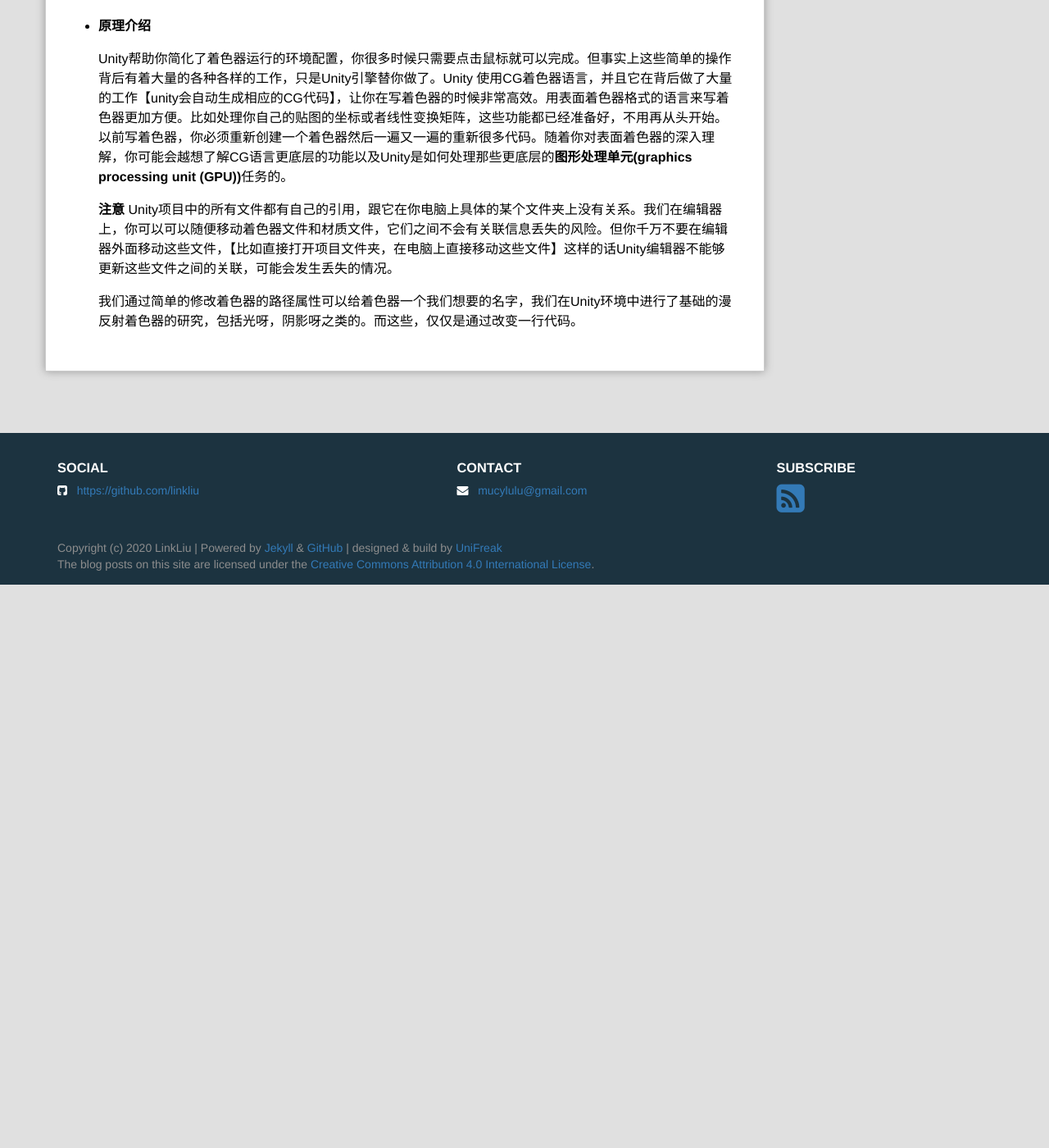
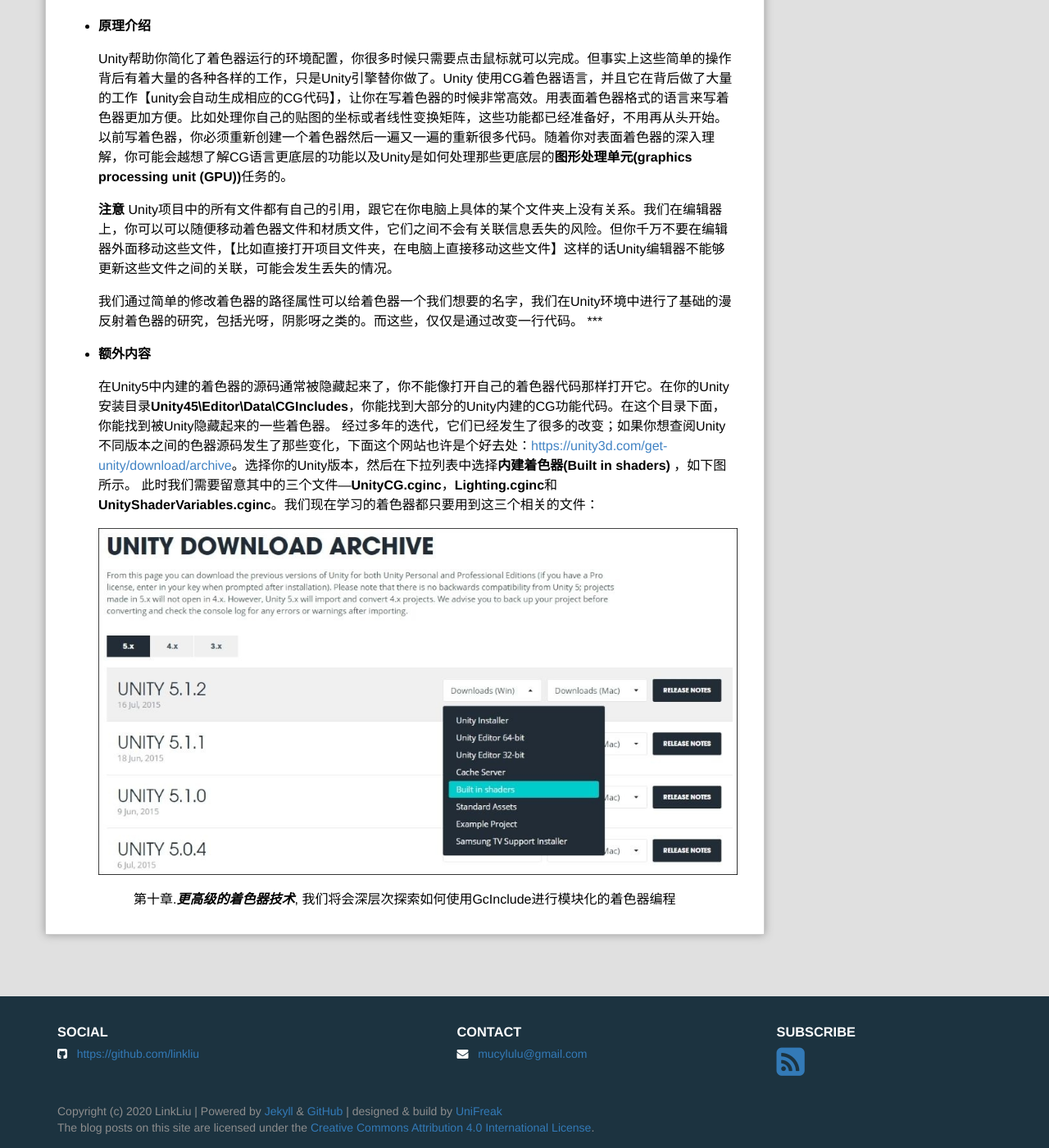
Before and after one commit to linkliu/tech-landscape, a Jekyll site: the page built from _cookbook_translate/2020-08-13-第一章.创建你的第一个着色器.md, in a window 1280 px wide and 1400 px high, scrolled down 4027 px. Shown: the whole window at 82% size. Built offline with Jekyll 4.4.1, drawn with Linux system fonts in a browser that asks for light colours; comment, search, counter and statistics services are not loaded; before the commit the page ends 4740 px from its top, so only the background shows below that.

Commit message:
额外内容

```diff
--- a/_cookbook_translate/2020-08-13-第一章.创建你的第一个着色器.md
+++ b/_cookbook_translate/2020-08-13-第一章.创建你的第一个着色器.md
@@ -118,3 +118,12 @@
   Unity项目中的所有文件都有自己的引用，跟它在你电脑上具体的某个文件夹上没有关系。我们在编辑器上，你可以可以随便移动着色器文件和材质文件，它们之间不会有关联信息丢失的风险。但你千万不要在编辑器外面移动这些文件，【比如直接打开项目文件夹，在电脑上直接移动这些文件】这样的话Unity编辑器不能够更新这些文件之间的关联，可能会发生丢失的情况。
 
   我们通过简单的修改着色器的路径属性可以给着色器一个我们想要的名字，我们在Unity环境中进行了基础的漫反射着色器的研究，包括光呀，阴影呀之类的。而这些，仅仅是通过改变一行代码。
+***
+
+- **额外内容**
+
+  在Unity5中内建的着色器的源码通常被隐藏起来了，你不能像打开自己的着色器代码那样打开它。在你的Unity安装目录**Unity45\Editor\Data\CGIncludes**，你能找到大部分的Unity内建的CG功能代码。在这个目录下面，你能找到被Unity隐藏起来的一些着色器。
+  经过多年的迭代，它们已经发生了很多的改变；如果你想查阅Unity不同版本之间的色器源码发生了那些变化，下面这个网站也许是个好去处：[https://unity3d.com/get-unity/download/archive](https://unity3d.com/get-unity/download/archive)。选择你的Unity版本，然后在下拉列表中选择**内建着色器(Built in shaders)** ，如下图所示。 此时我们需要留意其中的三个文件—**UnityCG.cginc**，**Lighting.cginc**和**UnityShaderVariables.cginc**。我们现在学习的着色器都只要用到这三个相关的文件：
+
+  <div align="center"><img src="https://linkliu.github.io/tech-landscape/assets/img/shader_book/diagram3.png"/></div>
+<center>第十章.<i><b>更高级的着色器技术</b></i>, 我们将会深层次探索如何使用GcInclude进行模块化的着色器编程</center>
```
Also changed, not shown: _posts/2020-08-04-Unity 5.x Shaders and Effects Cookbook中文版翻译（第二版）.md (+9 -0 lines), assets/img/shader_book/diagram3.png (added).
